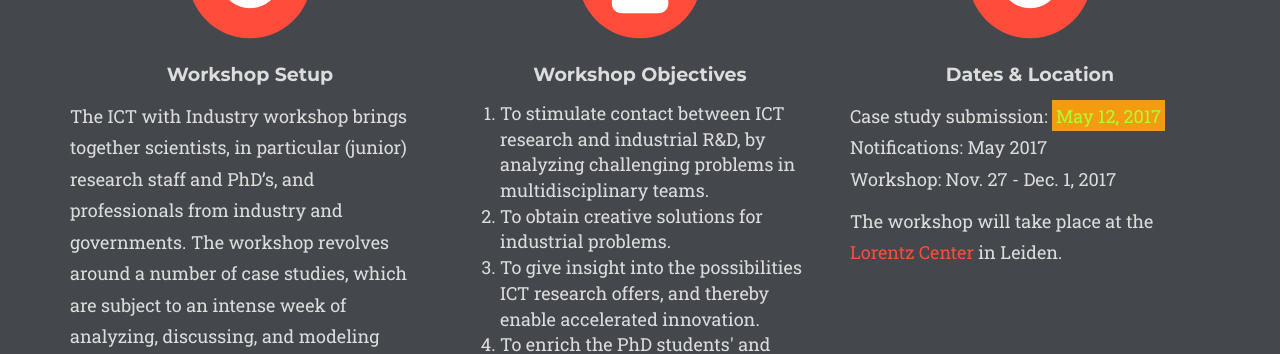
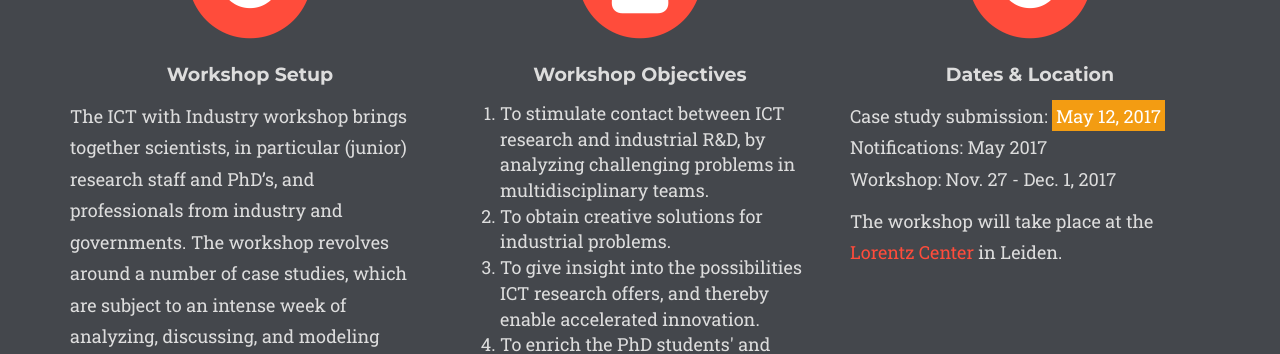
Before and after one commit to chauff/ictWI2017, a Jekyll site: the page built from index.html, in a window 1280 px wide and 1400 px high, scrolled down 808 px. Shown: the part 150-504 px from the top of the window. Built offline with Jekyll 4.4.1, drawn with Linux system fonts in a browser that asks for light colours; some web fonts are replaced.

Commit message:
mark changed

```diff
--- a/_includes/css/agency.css
+++ b/_includes/css/agency.css
@@ -5,7 +5,8 @@
  */
 
  mark {
-     color:greenyellow;
+     backbround-color: #{{ site.data.template.color.primary }};
+     color: white;
  }
 
 .fa-stack {
```
